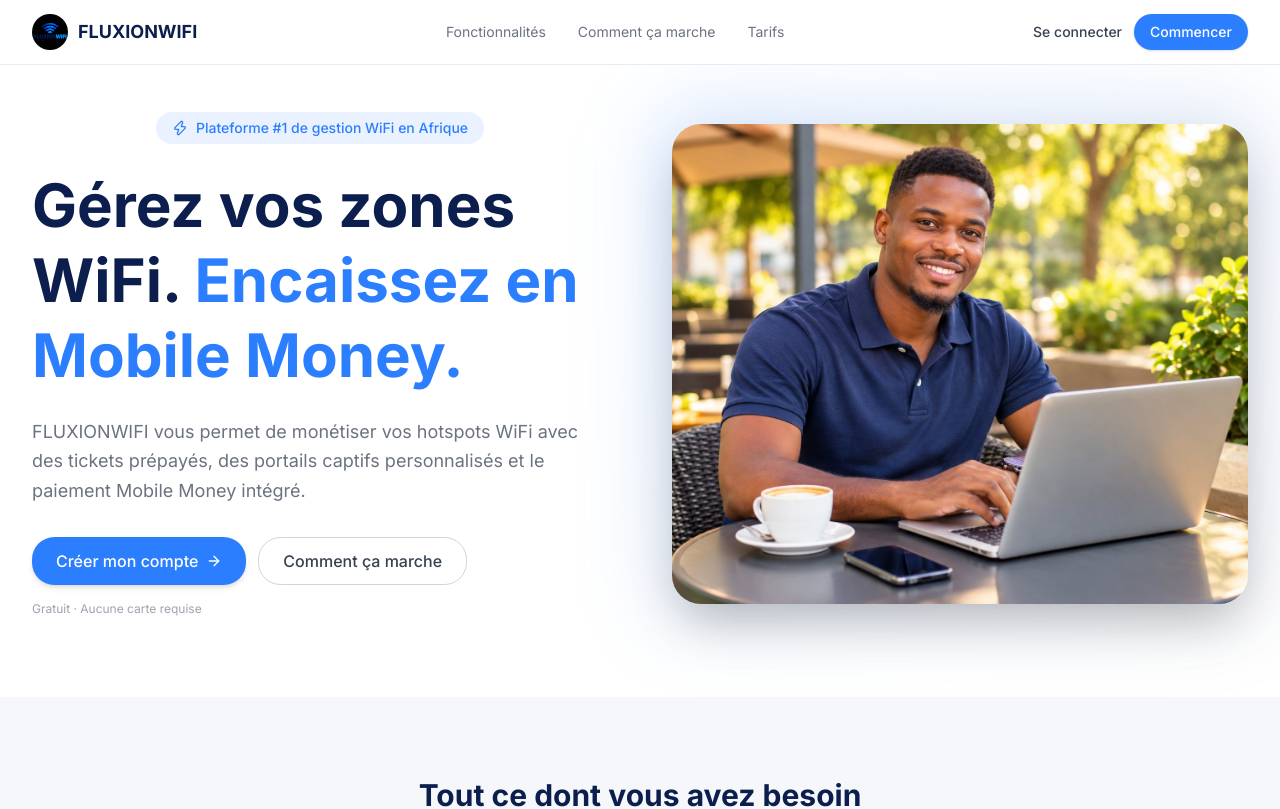
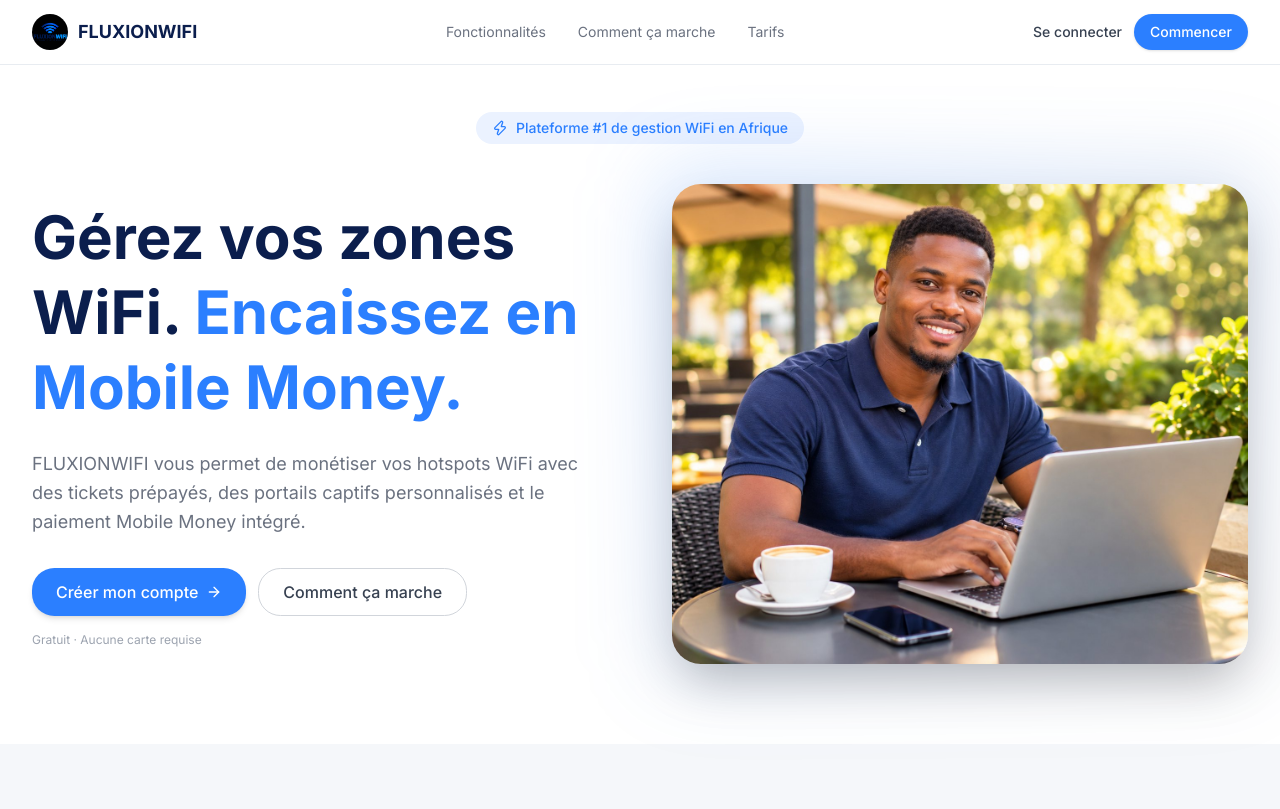
Before and after one commit to Tsukuyomi260/fluxionwifi, a Next.js app: page / in a window 1280 px wide. Shown: the top 809 px of the page. Built offline with nearby package versions, Linux system fonts and the light colour scheme.

Commit message:
correctif alignement badge hero

```diff
--- a/src/app/(marketing)/page.tsx
+++ b/src/app/(marketing)/page.tsx
@@ -124,17 +124,17 @@
       {/* Hero */}
       <section className="pt-28 pb-20 px-4 sm:px-6 lg:px-8">
         <div className="max-w-7xl mx-auto">
+          <ScrollReveal delay={0.1} distance={20}>
+            <div className="flex justify-center mb-10">
+              <div className="inline-flex items-center gap-2 rounded-full bg-[#EBF2FF] px-4 py-1.5 text-sm font-medium text-[#2B7FFF]">
+                <Zap className="h-4 w-4" />
+                Plateforme #1 de gestion WiFi en Afrique
+              </div>
+            </div>
+          </ScrollReveal>
           <div className="flex flex-col lg:flex-row items-center gap-12 lg:gap-16">
             {/* Text */}
             <div className="flex-1 text-center lg:text-left">
-              <ScrollReveal delay={0.1} distance={20}>
-                <div className="flex justify-center mb-6">
-                  <div className="inline-flex items-center gap-2 rounded-full bg-[#EBF2FF] px-4 py-1.5 text-sm font-medium text-[#2B7FFF]">
-                    <Zap className="h-4 w-4" />
-                    Plateforme #1 de gestion WiFi en Afrique
-                  </div>
-                </div>
-              </ScrollReveal>
               <ScrollReveal delay={0.2} distance={25}>
                 <h1 className="text-4xl sm:text-5xl lg:text-[3.25rem] xl:text-6xl font-bold text-[#0B1E4D] leading-tight">
                   Gérez vos zones WiFi.{" "}
```
